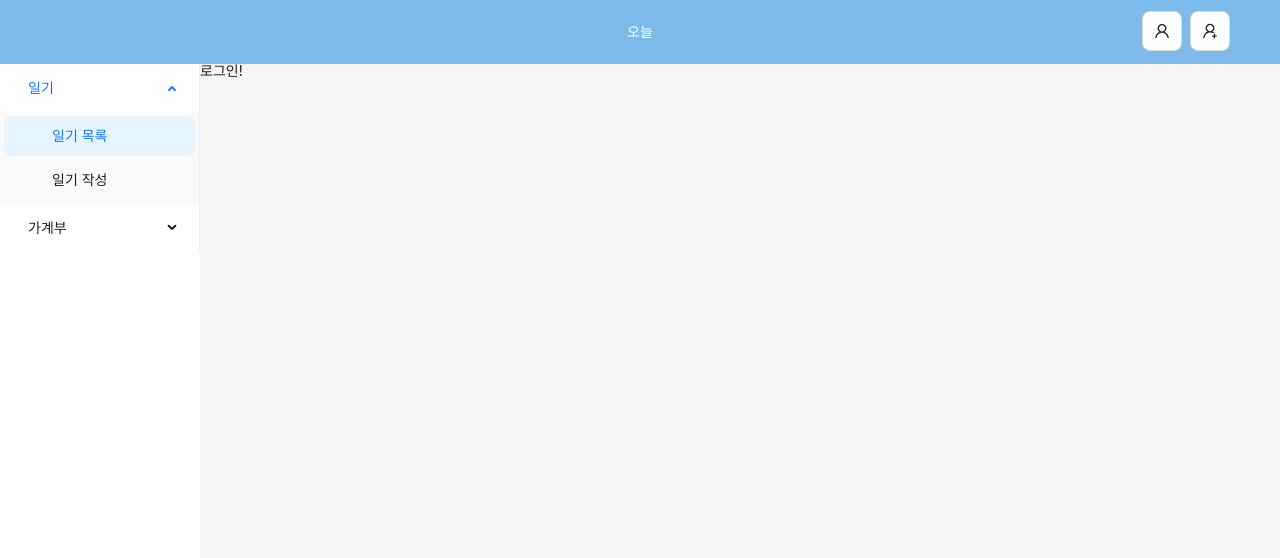
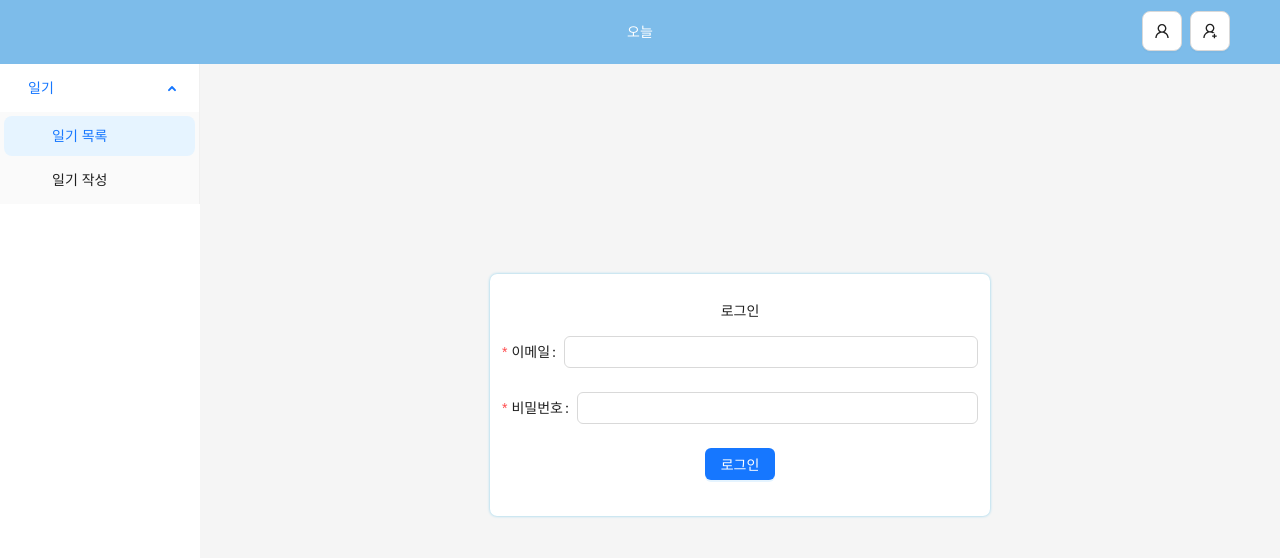
Before and after one commit to taehankim-dev/daily-note, a React (Create React App) app: page /signin in a window 1280 px wide. Shown: the top 558 px of the page. Built offline with nearby package versions, Linux system fonts and the light colour scheme; no server answers.

Commit message:
일기 작성 - 업데이트 기능 추가 예정 - 본인이 작성한 게 맞는지 확인 필요

```diff
--- a/package.json
+++ b/package.json
@@ -12,6 +12,7 @@
     "@types/react": "^18.0.0",
     "@types/react-dom": "^18.0.0",
     "antd": "^5.5.2",
+    "dayjs": "^1.11.8",
     "dotenv": "^16.1.4",
     "firebase": "^9.22.1",
     "node-sass": "^9.0.0",
@@ -21,6 +22,7 @@
     "react-router-dom": "^6.11.2",
     "react-scripts": "5.0.1",
     "sass": "^1.62.1",
+    "styled-components": "^6.0.0-rc.3",
     "typescript": "^4.4.2",
     "web-vitals": "^2.1.0"
   },
--- a/src/components/Menu.tsx
+++ b/src/components/Menu.tsx
@@ -11,10 +11,10 @@ const menuItems : MenuItem[] = [
     getItem('일기 목록', '1', '/diarylist'),
     getItem('일기 작성', '2', '/diarywrite'),
   ]),
-  getItem('가계부', 'sub2', '', [
-    getItem('가계부 목록', '3', '/accountlist'),
-    getItem('가계부 작성', '4', '/accountwrite'),
-  ]),
+  // getItem('가계부', 'sub2', '', [
+  //   getItem('가계부 목록', '3', '/accountlist'),
+  //   getItem('가계부 작성', '4', '/accountwrite'),
+  // ]),
 ]
 
 // 메뉴 타입
--- a/src/firebaseSetting.js
+++ b/src/firebaseSetting.js
@@ -1,5 +1,13 @@
 import firebase from 'firebase/compat/app';
+
+import {initializeApp} from 'firebase/app'
+import {getFirestore} from 'firebase/firestore';
+
 import 'firebase/compat/auth';
+import 'firebase/compat/firestore';
+
+import {getAuth, browserSessionPersistence, setPersistence} from 'firebase/auth';
+import { addDoc, collection, getDocs } from 'firebase/firestore';
 
 const firebaseConfig = {
   apiKey: process.env.REACT_APP_FIREBASE_APIKEY,
@@ -11,11 +19,16 @@ const firebaseConfig = {
   measurementId: process.env.REACT_APP_FIREBASE_MEASUREMENTID,
 };
 
-console.log(process.env)
-
 // const app = initializeApp(firebaseConfig);
 // const auth = getAuth(app);
 // export {app, auth};
 
 firebase.initializeApp(firebaseConfig);
+
+const app = initializeApp(firebaseConfig);
+
 export const authService = firebase.auth();
+export {getAuth, browserSessionPersistence, setPersistence};
+
+export const dbService = getFirestore(app);
+export {addDoc, collection, getDocs}
--- a/src/pages/PagesRouter.tsx
+++ b/src/pages/PagesRouter.tsx
@@ -1,8 +1,10 @@
 import React from 'react';
 import { Route, Routes } from 'react-router';
-import DiaryList from './diary/DiaryList';
+
 import SignIn from './sign/SignIn';
 import SignUp from './sign/SignUp';
+import DiaryList from './diary/DiaryList';
+import DiaryWrite from './diary/DiaryWrite';
 
 const PagesRouters : React.FC = () => {
   return (
@@ -10,6 +12,7 @@ const PagesRouters : React.FC = () => {
       <Route path="/signin" element={<SignIn />} />
       <Route path="/signup" element={<SignUp />} />
       <Route path="/diarylist" element={<DiaryList />} />
+      <Route path="/diarywrite" element={<DiaryWrite />} />
     </Routes>
   )
 }
--- a/src/pages/diary/DiaryWrite.tsx
+++ b/src/pages/diary/DiaryWrite.tsx
@@ -1,10 +1,95 @@
-import React from 'react';
+import React, { useCallback, useEffect } from 'react';
+import styled from 'styled-components'
+
+import { Form, Input, DatePicker, Button } from 'antd';
+import dayjs from 'dayjs';
+import locale from 'antd/es/date-picker/locale/ko_KR';
+import 'dayjs/locale/ko';
+
+import {dbService, addDoc, collection, getDocs, getAuth} from '../../firebaseSetting'
+
+const DiaryFormWrap = styled.div`
+  max-width : 1200px;
+  min-width : 300px;
+  height : 60%;
+  margin : auto;
+  transform : translate(0, 30%);
+  background : white;
+  border-radius : 7px;
+  padding : 1rem 12px 12px 12px;
+  box-shadow : 0px 0px 1px black;
+  @media screen and (max-width:500px) {
+    height:100%;
+    transform:translate(0,0);
+  }
+`
+
+const { TextArea } = Input
 
 const DailyWrite : React.FC = () => {
+  const [form] = Form.useForm();
+
+  //일기 작성 기본
+  const diaryValues = {
+    date : dayjs(`${new Date().getFullYear()}-${new Date().getMonth()+1}-${new Date().getDate()}`, 'YYYY-MM-DD'),
+    name : "",
+    weather : "",
+    mood : "",
+    title : "",
+    body : "",
+  }
+
+  //작성 완료!
+  const onFinishWrite = useCallback( async(formValues : any) => {
+    const docObj = {
+      date : formValues.date.$d,
+      weather : formValues.weather,
+      mood : formValues.mood,
+      title : formValues.title,
+      body : formValues.body,
+    }
+
+    try{
+      // const userUid = getAuth().currentUser?.uid;
+
+      await addDoc(collection(dbService, 'diary'), docObj);
+      // const res = await addDoc(collection(dbService, 'diary'), "")
+    } catch (err) {
+      console.log(err)
+    }
+  }, [])
+
+  useEffect(() => {
+    const data = getDocs(collection(dbService, "diary"));
+    console.log(data)
+  }, [])
+
   return(
-    <>
-
-    </>
+    <DiaryFormWrap>
+      <Form form={form}
+            labelCol={{span : 4}}
+            initialValues={diaryValues}
+            onFinish={onFinishWrite}>
+        <Form.Item name={'date'} label='날짜'>
+          <DatePicker locale={locale} format={'YYYY-MM-DD'}/>
+        </Form.Item>
+        <Form.Item name={'weather'} label='날씨'>
+          <Input placeholder='맑음, 비, 눈, 흐림...'/>
+        </Form.Item>
+        <Form.Item name={'mood'} label='기분'>
+          <Input placeholder='행복, 슬픔, 우울...'/>
+        </Form.Item>
+        <Form.Item name={'title'} label='제목'>
+          <Input placeholder='일기 제목'/>
+        </Form.Item>
+        <Form.Item name={'body'} label='일기 내용'>
+          <TextArea rows={12}/>
+        </Form.Item>
+        <Form.Item style={{textAlign:'right'}}>
+          <Button type='primary' htmlType='submit'>일기 작성</Button>
+        </Form.Item>
+      </Form>
+    </DiaryFormWrap>
   )
 }
 
--- a/src/pages/sign/SignIn.tsx
+++ b/src/pages/sign/SignIn.tsx
@@ -1,10 +1,108 @@
 import React from "react";
+import { useNavigate } from "react-router";
+import { Button, Form, Input } from "antd";
+import styled from 'styled-components'
+import { authService, getAuth, browserSessionPersistence, setPersistence } from "../../firebaseSetting";
+
+const FormWrapStyle = {
+  display : "flex",
+  height:"90%",
+  margin:"auto",
+}
+
+const FormStyle = {
+  maxWidth : "500px",
+  minWidth : "500px",
+  margin: "auto",
+  background:"white",
+  padding:"12px",
+  borderRadius : "7px",
+  boxShadow:"0px 0px 3px skyblue"
+}
+
+const FormButtonStyle = {
+  display : 'flex',
+  margin : 'auto'
+}
+
+const FormTitleStyle = styled.div`
+  display : flex;
+  height : 50px;
+  lineHeight : 50px;
+  marginBottom : 12px;
+  fontSize : 1.2rem;
+  fontWeight : bold;
+  borderBottom : 1px solid #ddd;
+`
 
 const SignIn : React.FC = () => {
+  const [form] = Form.useForm();
+  const navigate = useNavigate();
+
+  const onFinish = async (values : any) => {
+    const signInfo = values.user;
+    const auth = getAuth();
+
+    await setPersistence(auth, browserSessionPersistence)
+          .then(() => {
+            return authService.signInWithEmailAndPassword(signInfo.email, signInfo.password);
+          })
+          .then(() => {
+            alert("로그인 되었습니다.")
+            navigate("/");
+          })
+          .catch((error) => {
+            let msg = "";
+            switch (error.code) {
+              case "auth/user-not-found" || "auth/wrong-password":
+                msg = "이메일 혹은 비밀번호가 일치하지 않습니다.";
+                break;
+              case "auth/email-already-in-use":
+                msg = "이미 사용 중인 이메일입니다.";
+                break;
+              case "auth/weak-password":
+                msg = "비밀번호는 6글자 이상이어야 합니다.";
+                break;
+              case "auth/network-request-failed":
+                msg = "네트워크 연결에 실패 하였습니다.";
+                break;
+              case "auth/invalid-email":
+                msg = "잘못된 이메일 형식입니다.";
+                break;
+              case "auth/internal-error":
+                msg = "잘못된 요청입니다.";
+                break;
+              default:
+                msg = "로그인에 실패 하였습니다.";
+                break;
+            }
+
+            alert(msg);
+          })
+  }
+
   return (
-    <>
-      로그인!
-    </>
+    <div style={FormWrapStyle}>
+      <Form form={form}
+            style={FormStyle}
+            name="signin"
+            onFinish={onFinish}>
+        <FormTitleStyle>
+          <p style={{margin:'auto'}}>로그인</p>
+        </FormTitleStyle>
+        <Form.Item name={['user', 'email']} label="이메일" rules={[{required : true}]}>
+          <Input />
+        </Form.Item>
+        <Form.Item name={['user', 'password']} label="비밀번호" rules={[{required : true}]}>
+          <Input type="password"/>
+        </Form.Item>
+        <Form.Item>
+          <Button type="primary" htmlType='submit' style={FormButtonStyle}>
+            로그인
+          </Button>
+        </Form.Item>
+      </Form>
+    </div>
   )
 }
 
```
Also changed, not shown: 1 other file (tests, documents, lock files or other folders).
